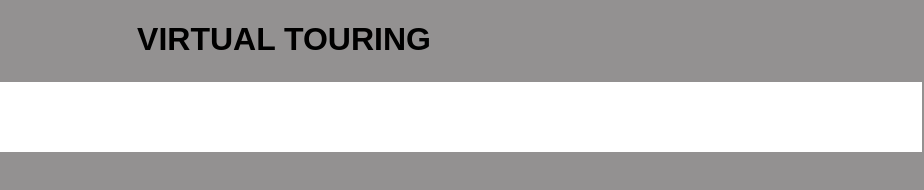
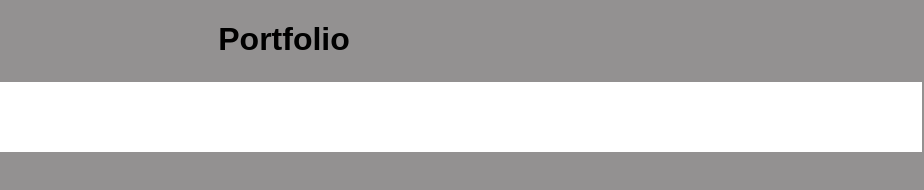
Before and after one commit to yvonne-cell/KLABTEKHER, a plain HTML site: page index.html in a window 1280 px wide. Shown: the full height of the page, 356-1280 px from the left. Drawn offline with Linux system fonts and the light colour scheme.

Commit message:
Update index.html

```diff
--- a/index.html
+++ b/index.html
@@ -9,7 +9,7 @@
   <link rel="icon" type="image/x-icon" href="https://img.freepik.com/free-vector/gradient-coding-logo-template_23-2148809439.jpg?t=st=1740437629~exp=1740441229~hmac=effb209250b56f02f85e95fb5d9469875c3fb6cd68e0fe500e14cac2d34fc2cf&w=1060">
 </head>
 <body>
- <CENTER> <h1>VIRTUAL TOURING</h1> </CENTER>
+ <CENTER> <h1>Portfolio</h1> </CENTER>
     <table width="100%">
       <tr bgcolor="white">
      <td><img src="freepik-company-logo-20250102010219dYHL.png" alt="Description of my image" class="about-logo">
```
